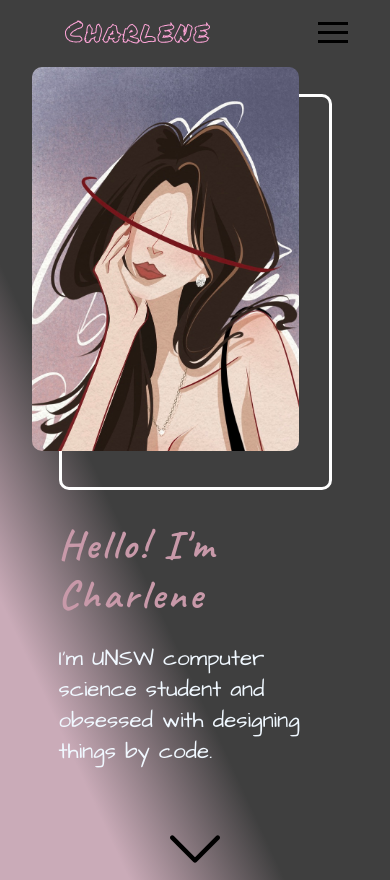
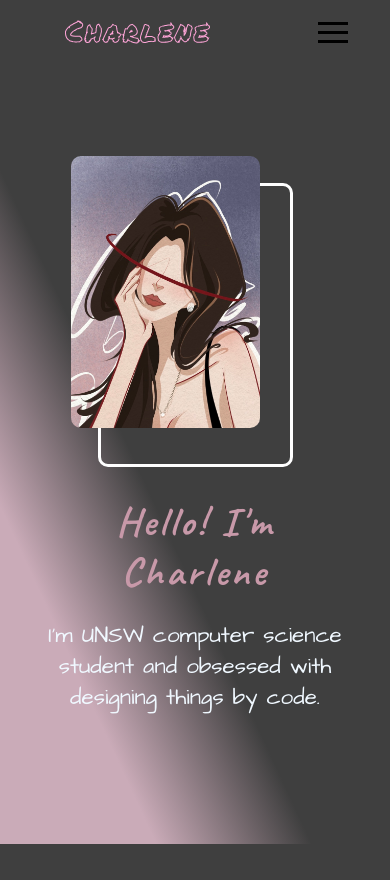
Before and after one commit to CharleneKwok/Portfolio, a React (Create React App) app: page / in a window 390 px wide. After the commit the page ends 844 px from the top, so only its background shows below. Built offline with nearby package versions, Linux system fonts and the light colour scheme.

Commit message:
fix background and responsive issue on main page

```diff
--- a/public/index.html
+++ b/public/index.html
@@ -24,7 +24,7 @@
       work correctly both with client-side routing and a non-root public URL.
       Learn how to configure a non-root public URL by running `npm run build`.
     -->
-    <title>I'm Charlene 👩‍💻</title>
+    <title>Hi! I'm Charlene</title>
   </head>
   <body>
     <noscript>You need to enable JavaScript to run this app.</noscript>
--- a/src/components/Nav/NavBar.css
+++ b/src/components/Nav/NavBar.css
@@ -6,8 +6,8 @@
   justify-content: space-around;
   background-color: transparent;
   align-items: center;
-  /* position: fixed; */
-  /* z-index: 50; */
+  position: fixed;
+  z-index: 50;
 }
 
 .navbar__logo {
--- a/src/components/Nav/NavBar.js
+++ b/src/components/Nav/NavBar.js
@@ -4,7 +4,7 @@ import "./NavBar.css";
 import Title from "../UI/Title";
 import MobileNav from "./MobileNav";
 
-const NavBar = (props) => {
+const NavBar = () => {
   return (
     <div className="navbar">
       <span className="navbar__logo">
--- a/src/components/main/Main.css
+++ b/src/components/main/Main.css
@@ -1,24 +1,17 @@
 .main-page {
-  margin-top: 30px;
   display: flex;
   flex-direction: row;
   justify-content: space-evenly;
   align-items: center;
   width: 100vw;
-  height: 75vh;
-}
-
-.main-page__background {
-  width: 100vw;
-  height: 100vh;
+  min-height: 100vh;
+  max-height: auto;
   background-image: linear-gradient(
     to left bottom,
     var(--background) 60%,
     var(--pink) 80%
   );
   background-size: cover;
-  position: fixed;
-  z-index: -100;
 }
 
 .main-page__image {
@@ -75,33 +68,6 @@
   font-size: 1.4rem;
 }
 
-.main-page__down-arrow {
-  width: 60px;
-  height: 60px;
-  margin: auto;
-  cursor: pointer;
-  padding: 5px;
-  transition: all 500ms ease;
-  animation: move-arrow 5s ease 8s 4;
-}
-
-.main-page__down-arrow:hover,
-.main-page__down-arrow :active {
-  width: 100px;
-  height: 100px;
-}
-
-@keyframes move-arrow {
-  0% {
-    opacity: 0;
-    transform: translateY(-70%);
-  }
-  100% {
-    opacity: 1;
-    transform: translateY(0);
-  }
-}
-
 @keyframes movePic {
   0% {
     left: 0;
@@ -137,17 +103,18 @@
   .main-page {
     flex-direction: column;
     justify-content: center;
-    height: auto;
   }
 
   .main-page__image {
-    /* margin-top: 6.5rem; */
-    width: 70%;
+    margin-top: 6.5rem;
+    width: 50%;
     /* margin-top: 100px; */
   }
 
   .main-page__text {
-    width: 70%;
+    align-items: center;
+    text-align: center;
+    width: 80%;
   }
 
   .main-page__text h1 {
--- a/src/components/main/Main.js
+++ b/src/components/main/Main.js
@@ -1,12 +1,9 @@
 import React from "react";
 import "./Main.css";
 import photo from "../../assets/illustrations/image1.jpeg";
-import { ReactComponent as DownArrow } from "../../assets/down-arrow.svg";
 
 const Main = (props) => {
   return (
-    <div>
-      <div className="main-page__background" />
     <div className="main-page">
       <div className="main-page__image">
         <img src={photo} alt="illustration" width="100%" height="100%" />
@@ -21,10 +18,6 @@ const Main = (props) => {
         </p>
       </div>
     </div>
-      <div className="main-page__down-arrow">
-        <DownArrow />
-      </div>
-    </div>
   );
 };
 
```
Also changed, not shown: src/assets/down-arrow.svg (deleted). Lines whose indentation alone changed are shown as unchanged.
